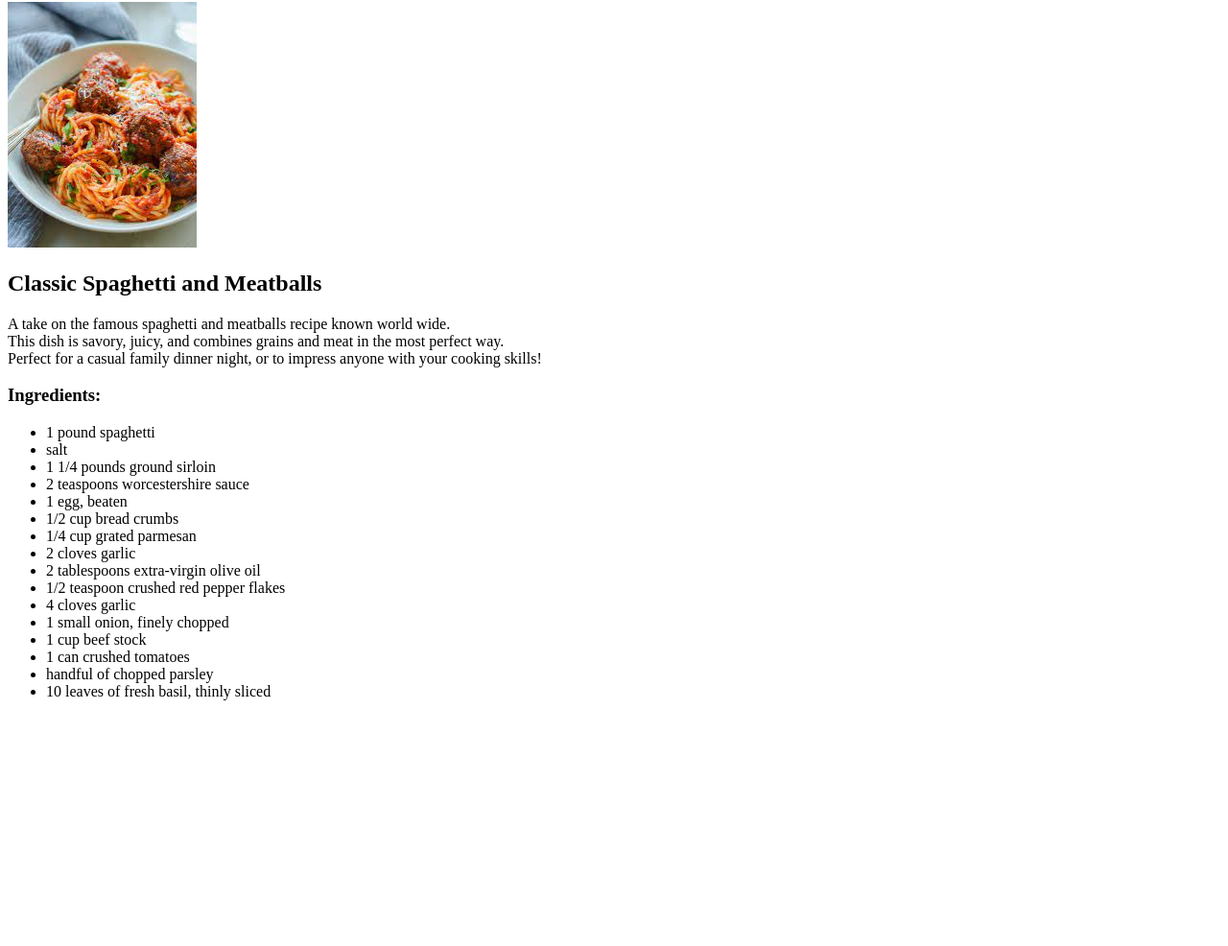
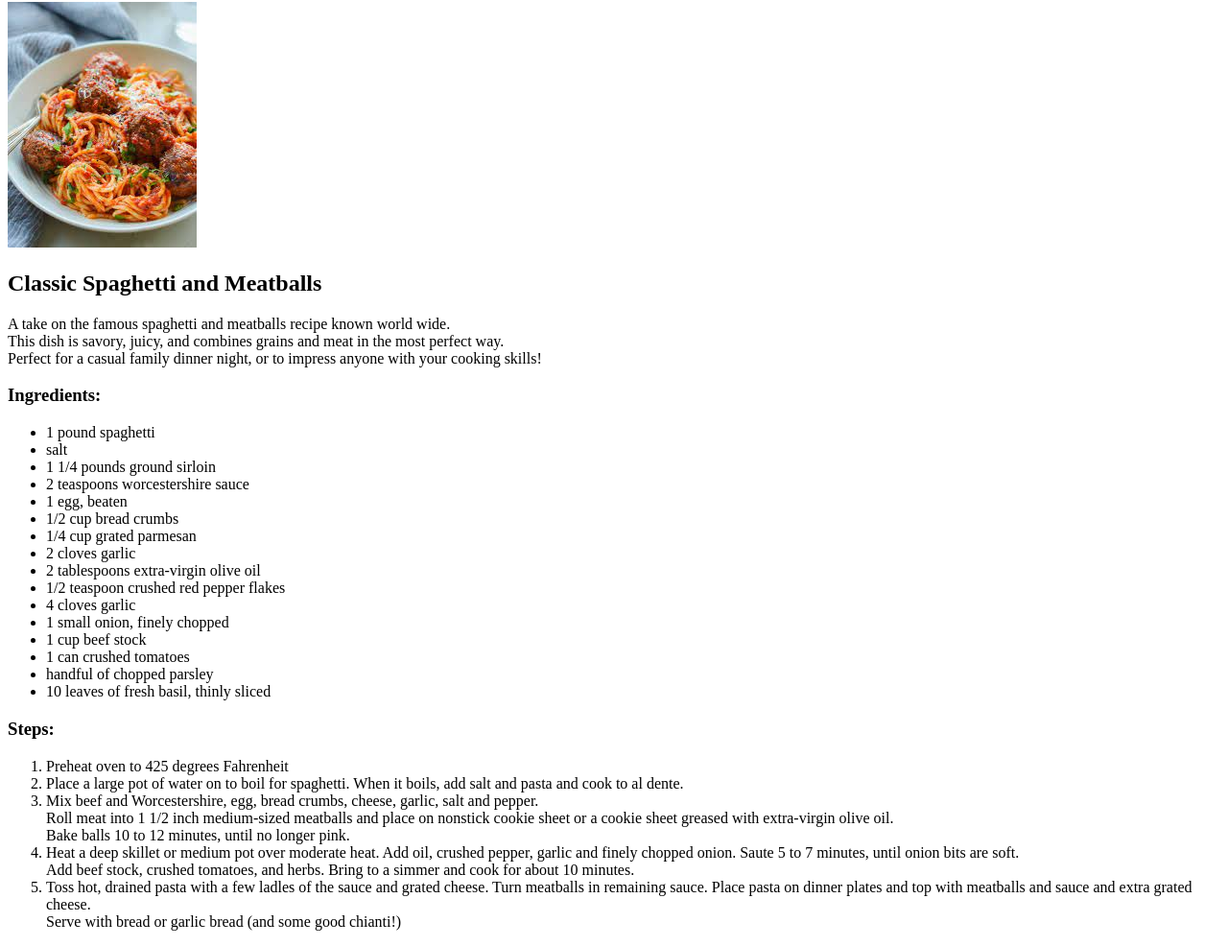
Before and after one commit to seniortoad/odin-recipes, a plain HTML site: page recipes/spaghettiandmeatballs.html in a window 1280 px wide. Shown: the part 78-1064 px from the top of the page at 96% size. Before the commit the page ends 824 px from the top, so only its background shows below. Drawn offline with Linux system fonts and the light colour scheme.

Commit message:
Add steps

```diff
--- a/recipes/spaghettiandmeatballs.html
+++ b/recipes/spaghettiandmeatballs.html
@@ -44,7 +44,17 @@
         <li>10 leaves of fresh basil, thinly sliced</li>
     </ul>
 
+    <h3>
+        Steps:
+    </h3>
 
+    <ol>
+        <li>Preheat oven to 425 degrees Fahrenheit</li>
+        <li>Place a large pot of water on to boil for spaghetti. When it boils, add salt and pasta and cook to al dente.</li>
+        <li>Mix beef and Worcestershire, egg, bread crumbs, cheese, garlic, salt and pepper.<br> Roll meat into 1 1/2 inch medium-sized meatballs and place on nonstick cookie sheet or a cookie sheet greased with extra-virgin olive oil.<br> Bake balls 10 to 12 minutes, until no longer pink.</li>
+        <li>Heat a deep skillet or medium pot over moderate heat. Add oil, crushed pepper, garlic and finely chopped onion. Saute 5 to 7 minutes, until onion bits are soft.<br> Add beef stock, crushed tomatoes, and herbs. Bring to a simmer and cook for about 10 minutes.</li>
+        <li>Toss hot, drained pasta with a few ladles of the sauce and grated cheese. Turn meatballs in remaining sauce. Place pasta on dinner plates and top with meatballs and sauce and extra grated cheese.<br> Serve with bread or garlic bread (and some good chianti!)</li>
+    </ol>
 
 
 </body>
```
